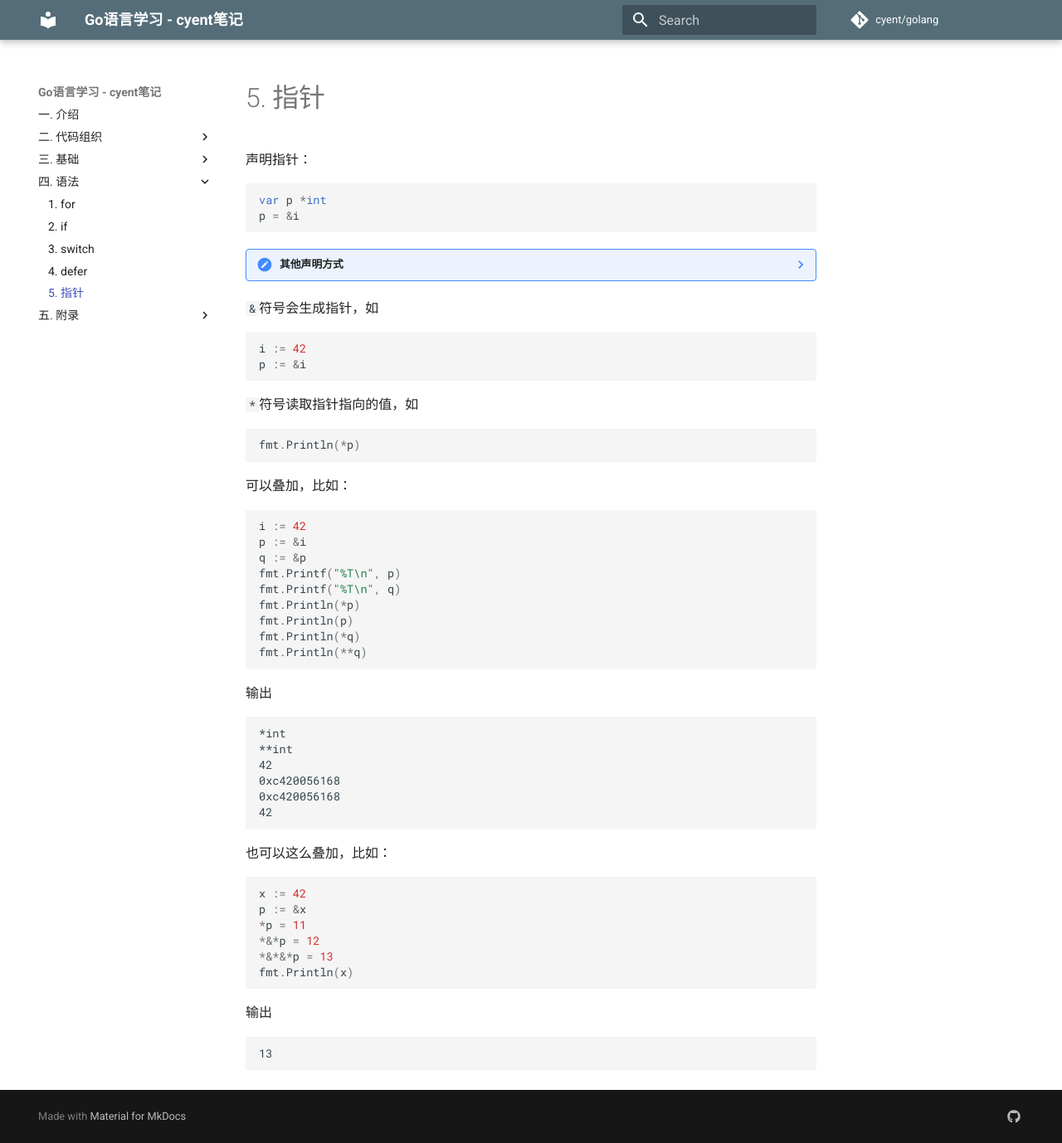
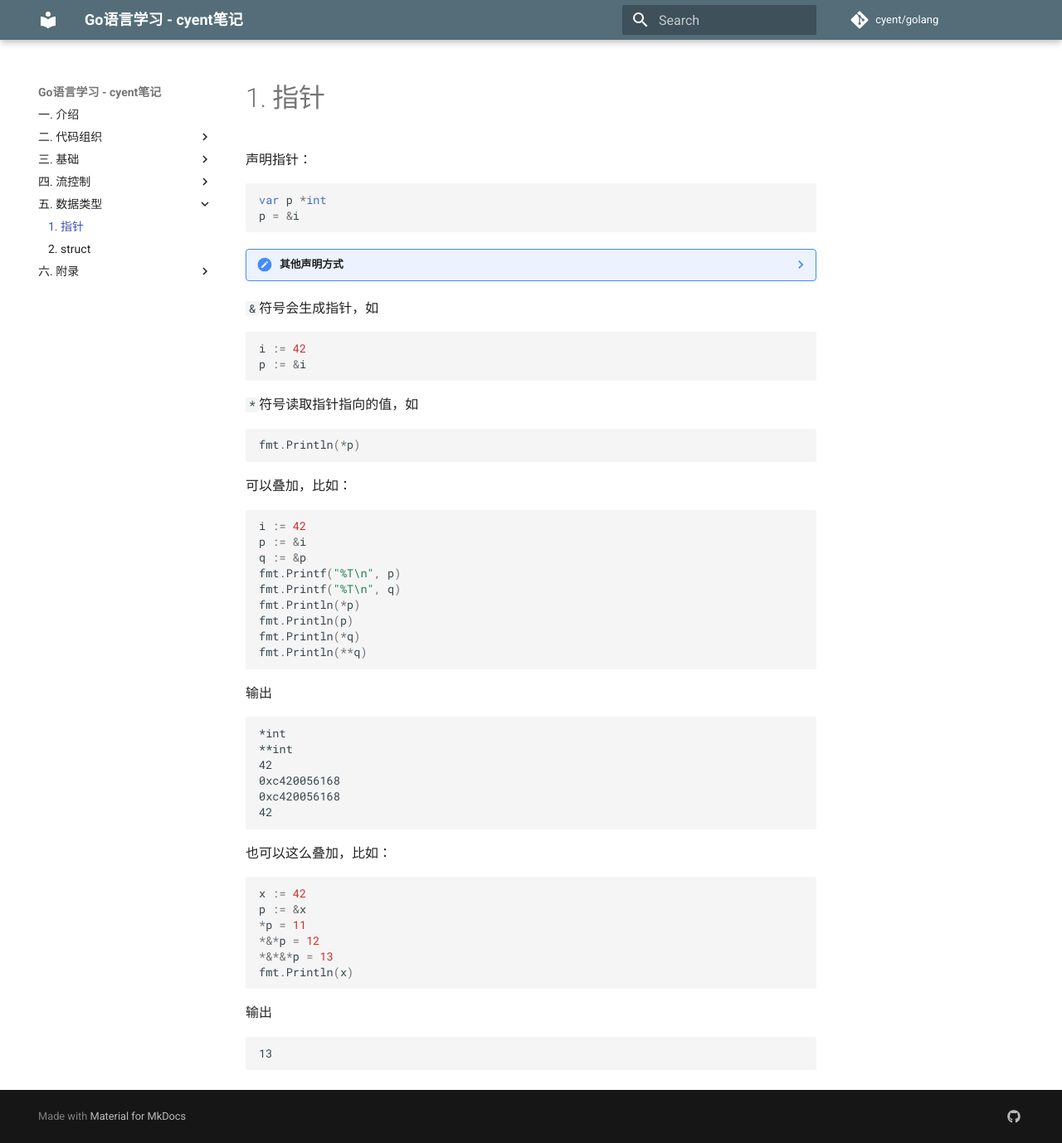
Before and after one commit to yxhsea/golang, an MkDocs documentation site: the page built from docs/datatype/pointer.md, in a window 1280 px wide and 1378 px high. Shown: the whole window at 83% size. Built offline with MkDocs 1.6.1 and Material for MkDocs 9.7.7, drawn with Linux system fonts in a browser that asks for light colours; comment, search, counter and statistics services are not loaded; old or Windows-style settings are respelled for this version of MkDocs.

Commit message:
修改目录结构

```diff
--- a/mkdocs.yml
+++ b/mkdocs.yml
@@ -76,13 +76,15 @@ pages:
             - 7.2. 默认值: basic/type_default.md
             - 7.3. 类型转换: basic/type_change.md
             - 7.4. 类型推导: basic/type_guess.md
-    - 四. 语法:
-        - 1. for: syntax/for.md
-        - 2. if: syntax/if.md
-        - 3. switch: syntax/switch.md
-        - 4. defer: syntax/defer.md
-        - 5. 指针: syntax/pointer.md
-    - 五. 附录:
+    - 四. 流控制:
+        - 1. for: flow/for.md
+        - 2. if: flow/if.md
+        - 3. switch: flow/switch.md
+        - 4. defer: flow/defer.md
+    - 五. 数据类型:
+        - 1. 指针: datatype/pointer.md
+        - 2. struct: datatype/struct.md
+    - 六. 附录:
         - 1. 文档: appendix/doc.md
         - 2. 编码规范: appendix/code.md
         - 3. 命令行工具:
```
Also changed, not shown: docs/datatype/pointer.md (renamed from docs/syntax/pointer.md), docs/datatype/struct.md (added), docs/flow/defer.md (renamed from docs/syntax/defer.md), docs/flow/for.md (renamed from docs/syntax/for.md), docs/flow/if.md (renamed from docs/syntax/if.md), docs/flow/switch.md (renamed from docs/syntax/switch.md).
